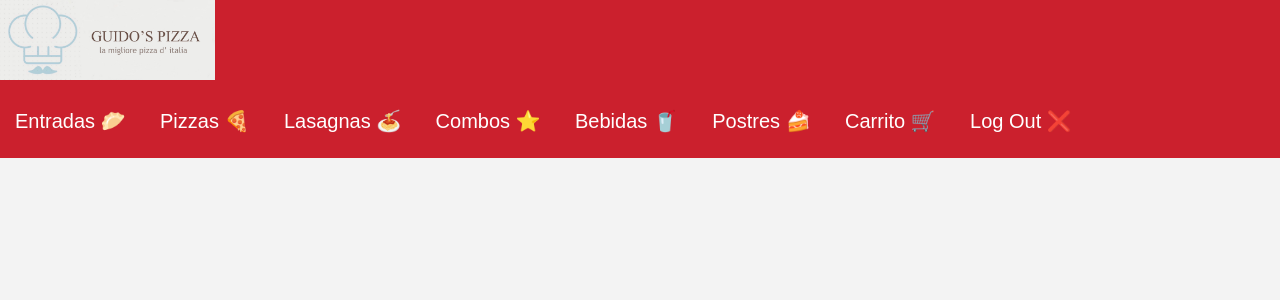
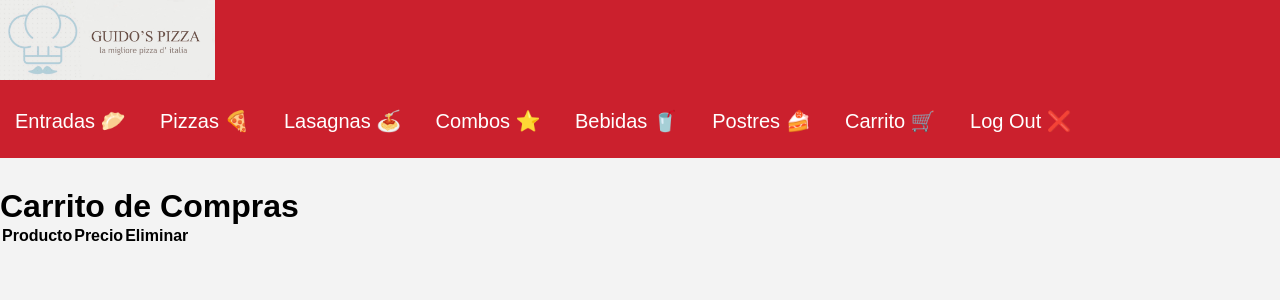
Before and after one commit to FlaviaManuico/Grupo9, a Flask app: page /pedidos in a window 1280 px wide. Shown: the top 300 px of the page. Run offline with Flask 2, Linux system fonts and the light colour scheme; lists and menus that the app fills with data are empty.

Commit message:
tabla carrito - pedidos html

```diff
--- a/app/templates/pedidos.html
+++ b/app/templates/pedidos.html
@@ -19,8 +19,28 @@
                 <li><a href="/postres">Postres 🍰</a></li>
                 <li><a href="/pedidos">Carrito 🛒</a></li>
                 <li><a href="/logout"> Log Out ❌</a></li>
-
             </ul>
+        </div>
+        <div class="carrito-container">
+            <h1>Carrito de Compras</h1>
+            <div class="pedidos">
+                <table class="producto">
+                    <thead>
+                        <th>Producto</th>
+                        <th>Precio</th>
+                        <th>Eliminar</th>
+                    </thead>
+                    <tbody>
+                        {% for pedido in pedidos %}
+                        <tr>
+                            <td id ='pedidos'>{{pedido.comida}}</td>
+                            <td>&dollar;{{pedido.precio}}</td>
+                            <td><button class="delete-button" data-id="{{pedido.id}}">&cross;</button></td>
+                        </tr>
+                        {% endfor %}
+                    </tbody>
+                </table>
+            </div>
         </div>
     </body>
 </html>
```
